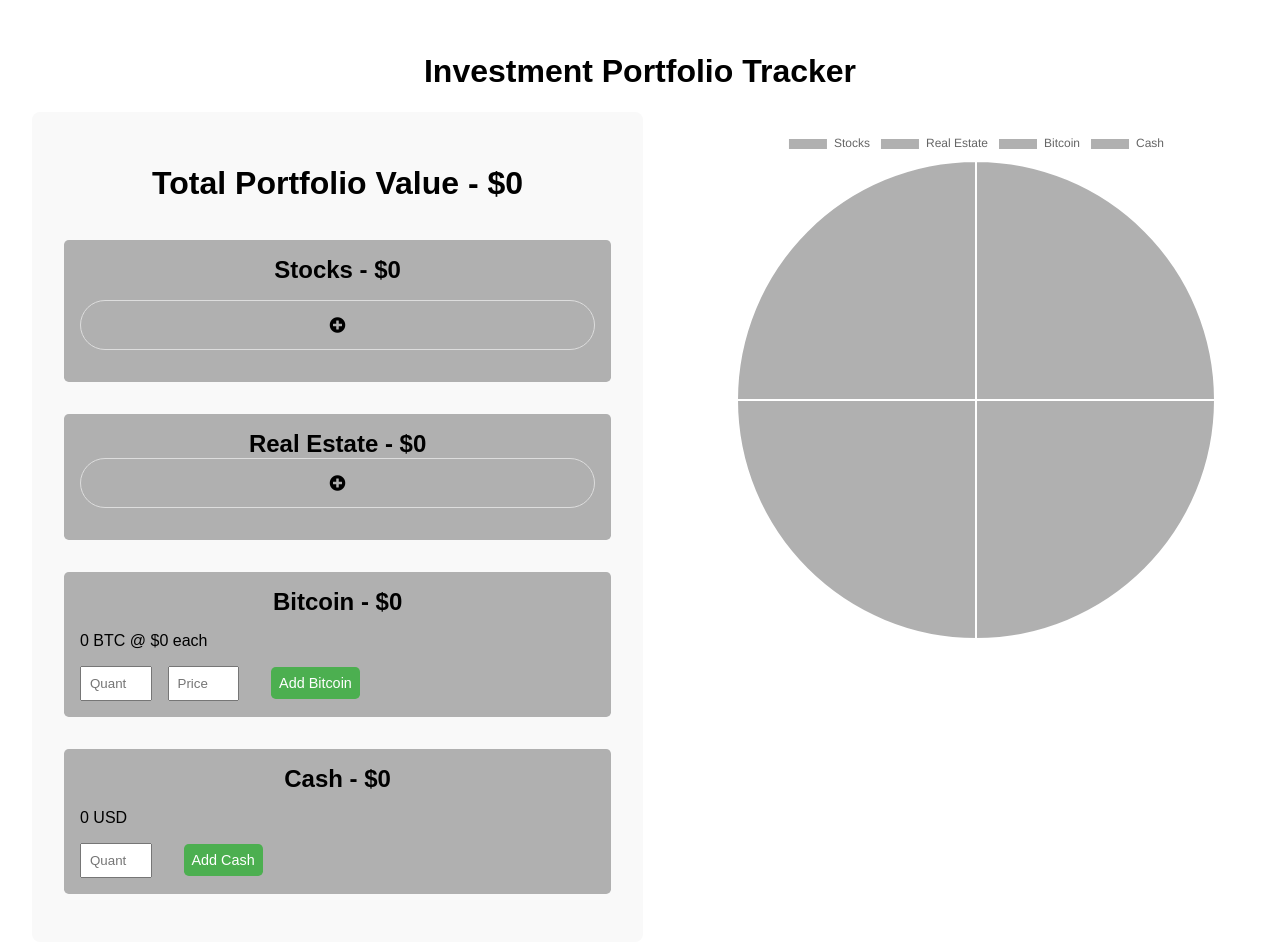
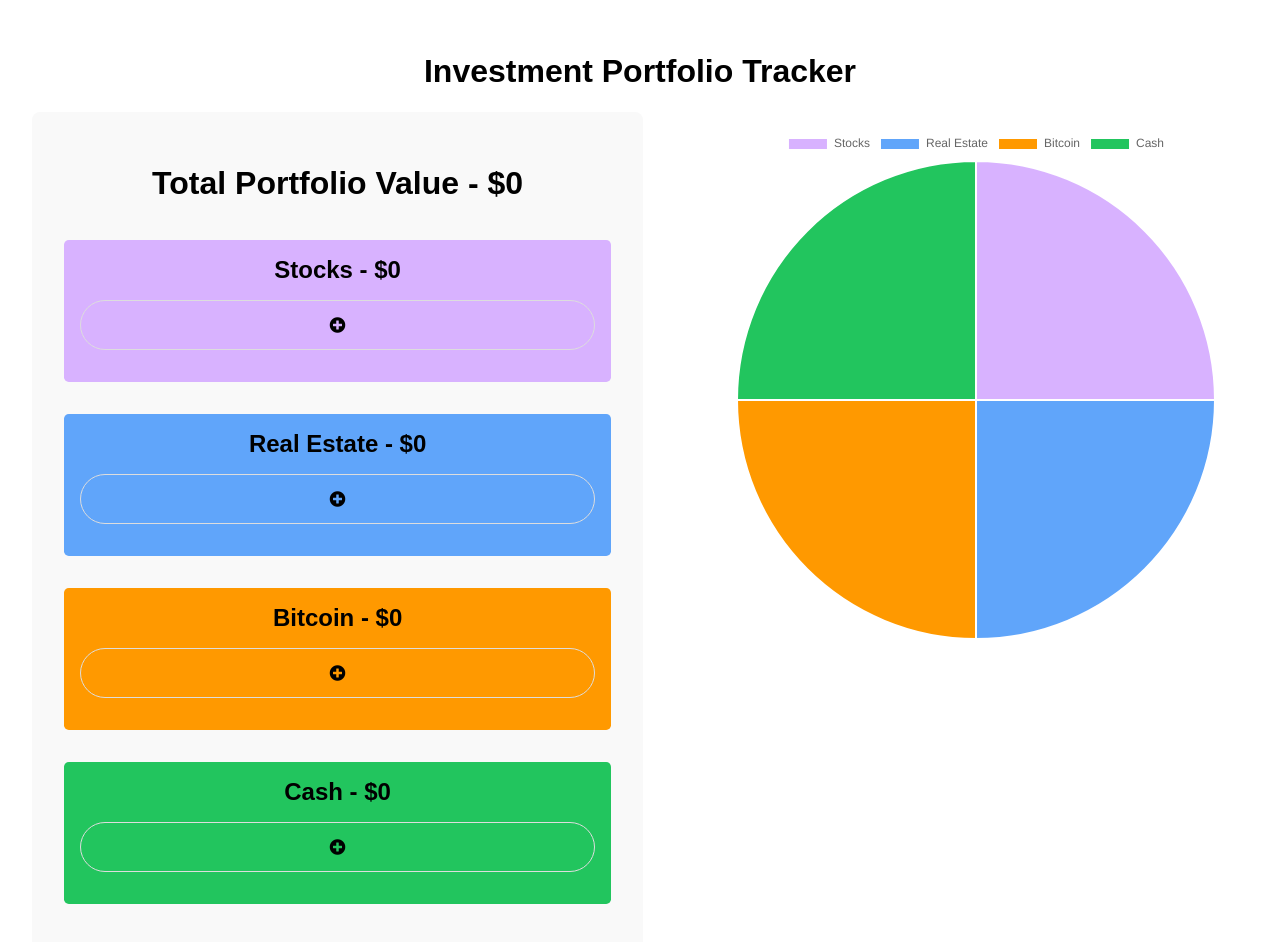
Before and after one commit to mjohnculhane/investment-portfolio, a React (Create React App) app: page / in a window 1280 px wide. Shown: the top 942 px of the page. Built offline with nearby package versions, Linux system fonts and the light colour scheme.

Commit message:
Fixed the Bitcoin and Cash sections to mach Stocks and Real Estate

```diff
--- a/src/App.js
+++ b/src/App.js
@@ -27,10 +27,13 @@ function App() {
     btcAmount: '',
     btcPrice: '',
   });
+  const [showBtcForm, setShowBtcForm] = useState(false);
 
   const [cashFormData, setCashFormData] = useState({
     cash: '',
   });
+  const [showCashForm, setShowCashForm] = useState(false);
+
 
   const formatNumber = (num) => {
     return Number(num).toLocaleString('en-US', { style: 'decimal', maximumFractionDigits: 2 });
@@ -41,7 +44,6 @@ function App() {
     realEstate: '#60A5FA',
     bitcoin: '#FF9900',
     cash: '#22C55E',
-    grey: '#B0B0B0',
   };
 
   const calculatePortfolioValue = () => {
@@ -60,10 +62,10 @@ function App() {
     datasets: [{
       data: [stocksValue, realEstateValue, btcValue, cashValue].map(value => value > 0 ? value : 1),
       backgroundColor: [
-        stocksValue > 0 ? colors.stocks : colors.grey,
-        realEstateValue > 0 ? colors.realEstate : colors.grey,
-        btcValue > 0 ? colors.bitcoin : colors.grey,
-        cashValue > 0 ? colors.cash : colors.grey
+        colors.stocks,
+        colors.realEstate,
+        colors.bitcoin,
+        colors.cash
       ],
     }],
   };
@@ -90,11 +92,18 @@ function App() {
   };
 
   // Delete asset from the portfolio
-  const deleteAsset = (category, index) => {
+  const deleteAsset = (category, index = null) => {
     if (category === 'stocks') {
       setStocks(stocks.filter((_, i) => i !== index));
     } else if (category === 'realEstate') {
       setRealEstate(realEstate.filter((_, i) => i !== index));
+    } else if (category === 'bitcoin') {
+      setBtcAmount(0);
+      setBtcPrice(0);
+      setShowBtcForm(false);
+    } else if (category === 'cash') {
+      setCash(0);
+      setShowCashForm(false);
     }
   };
 
@@ -126,7 +135,7 @@ function App() {
         <div className="breakdown">
           <h1 style={{ textAlign: 'center' }}>Total Portfolio Value - ${formatNumber(totalValue)}</h1>
           {/* Stocks Section */}
-          <div className="category" style={{ backgroundColor: stocksValue > 0 ? colors.stocks : colors.grey }}>
+          <div className="category" style={{ backgroundColor: colors.stocks }}>
             <h2 style={{ marginBottom: '1rem' }}>Stocks - ${formatNumber(stocksValue)}</h2>
             {stocks.map((stock, index) => (
               <div key={index} className="asset-container">
@@ -194,8 +203,8 @@ function App() {
           </div>
 
           {/* Real Estate Section */}
-          <div className="category" style={{ backgroundColor: realEstateValue > 0 ? colors.realEstate : colors.grey }}>
-            <h2>Real Estate - ${formatNumber(realEstateValue)}</h2>
+          <div className="category" style={{ backgroundColor: colors.realEstate}}>
+            <h2 style={{ marginBottom: '1rem' }}>Real Estate - ${formatNumber(realEstateValue)}</h2>
             {realEstate.map((property, index) => (
               <div key={index} className="asset-container">
                 <span onClick={() => deleteAsset('realEstate', index)}>
@@ -254,9 +263,26 @@ function App() {
           </div>
 
           {/* Bitcoin Section */}
-          <div className="category" style={{ backgroundColor: btcValue > 0 ? colors.bitcoin : colors.grey }}>
-            <h2>Bitcoin - ${formatNumber(btcValue)}</h2>
+          <div className="category" style={{ backgroundColor: colors.bitcoin }}>
+            <h2 style={{ marginBottom: '1rem' }}>Bitcoin - ${formatNumber(btcValue)}</h2>
+            {btcValue > 0 ? (
+              <div className="asset-container">
+                <span onClick={() => deleteAsset('bitcoin')}>
+                  <i className="fas fa-trash"></i> {/* Font Awesome trash icon */}
+                </span>
                 <p>{formatNumber(btcAmount)} BTC @ ${formatNumber(btcPrice)} each</p>
+              </div>
+            ) : (
+              <div
+                className="asset-container add-asset"
+                onClick={() => setShowBtcForm(true)}
+                style={{ cursor: 'pointer', fontSize: '1.5rem' }}
+              >
+                {!showBtcForm ? (
+                  <span>
+                    <i className="fas fa-plus-circle"></i> {/* "+" icon */}
+                  </span>
+                ) : (
                   <div>
                     <input
                       type="number"
@@ -264,6 +290,7 @@ function App() {
                       placeholder="Quantity"
                       value={btcFormData.btcAmount || ''}
                       onChange={(e) => handleChange(e, 'bitcoin')}
+                      onKeyDown={(e) => e.key === 'Enter' && handleAssetSubmit('bitcoin')}
                     />
                     <input
                       type="number"
@@ -271,15 +298,52 @@ function App() {
                       placeholder="Price"
                       value={btcFormData.btcPrice || ''}
                       onChange={(e) => handleChange(e, 'bitcoin')}
+                      onKeyDown={(e) => e.key === 'Enter' && handleAssetSubmit('bitcoin')}
                     />
-              <button onClick={() => handleAssetSubmit('bitcoin')}>Add Bitcoin</button>
+                    <button
+                      onClick={() => {
+                        handleAssetSubmit('bitcoin');
+                        setShowBtcForm(false); // Hide form
+                      }}
+                    >
+                      Add Bitcoin
+                    </button>
+                    <button
+                      onClick={(e) => {
+                        e.stopPropagation(); // Prevent click on parent
+                        setShowBtcForm(false); // Cancel
+                      }}
+                      style={{ marginLeft: '0.5rem', backgroundColor: 'red', color: 'white' }}
+                    >
+                      Cancel
+                    </button>
                   </div>
+                )}
+              </div>
+            )}
           </div>
 
           {/* Cash Section */}
-          <div className="category" style={{ backgroundColor: cashValue > 0 ? colors.cash : colors.grey }}>
-            <h2>Cash - ${formatNumber(cashValue)}</h2>
+          <div className="category" style={{ backgroundColor: colors.cash }}>
+            <h2 style={{ marginBottom: '1rem' }}>Cash - ${formatNumber(cash)}</h2>
+            {cash > 0 ? (
+              <div className="asset-container">
+                <span onClick={() => deleteAsset('cash')}>
+                  <i className="fas fa-trash"></i> {/* Font Awesome trash icon */}
+                </span>
                 <p>{formatNumber(cash)} USD</p>
+              </div>
+            ) : (
+              <div
+                className="asset-container add-asset"
+                onClick={() => setShowCashForm(true)}
+                style={{ cursor: 'pointer', fontSize: '1.5rem' }}
+              >
+                {!showCashForm ? (
+                  <span>
+                    <i className="fas fa-plus-circle"></i> {/* "+" icon */}
+                  </span>
+                ) : (
                   <div>
                     <input
                       type="number"
@@ -287,12 +351,32 @@ function App() {
                       placeholder="Quantity"
                       value={cashFormData.cash || ''}
                       onChange={(e) => handleChange(e, 'cash')}
+                      onKeyDown={(e) => e.key === 'Enter' && handleAssetSubmit('cash')}
                     />
-              <button onClick={() => handleAssetSubmit('cash')}>Add Cash</button>
+                    <button
+                      onClick={() => {
+                        handleAssetSubmit('cash');
+                        setShowCashForm(false); // Hide form
+                      }}
+                    >
+                      Add Cash
+                    </button>
+                    <button
+                      onClick={(e) => {
+                        e.stopPropagation(); // Prevent click on parent
+                        setShowCashForm(false); // Cancel
+                      }}
+                      style={{ marginLeft: '0.5rem', backgroundColor: 'red', color: 'white' }}
+                    >
+                      Cancel
+                    </button>
                   </div>
+                )}
               </div>
+            )}
           </div>
 
+        </div>
         <div className="pie-chart">
           <Pie data={data} />
         </div>
```
Lines whose indentation alone changed are shown as unchanged.
